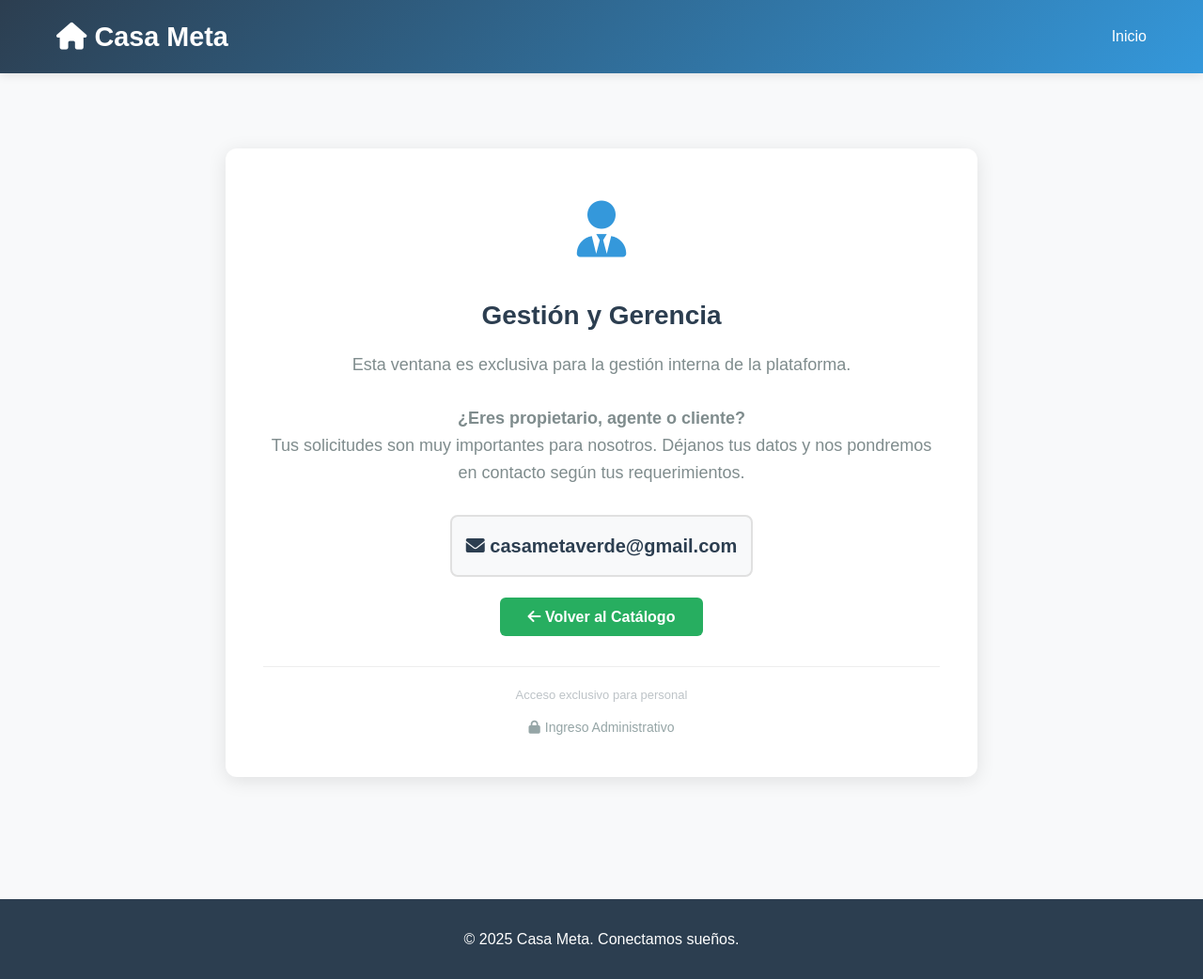
After one commit to frantastico-rgb/inmobiliaria, a PHP site: page /public/acceso.php in a window 1280 px wide. The commit adds this page. Shown: the whole page at 94% size. Run offline with PHP 8.4, Linux system fonts and the light colour scheme.

Commit message:
mailto  y acceso admin

```diff
--- /dev/null
+++ b/public/acceso.php
@@ -0,0 +1,116 @@
+<?php
+// Portal Público - Página de Contacto Administrativo
+?>
+<!DOCTYPE html>
+<html lang="es">
+<head>
+    <meta charset="UTF-8">
+    <meta name="viewport" content="width=device-width, initial-scale=1.0">
+    <title>Gestión y Gerencia - Casa Meta</title>
+    <link rel="stylesheet" href="css/catalogo.css">
+    <link rel="stylesheet" href="https://cdnjs.cloudflare.com/ajax/libs/font-awesome/6.0.0/css/all.min.css">
+    <style>
+        .access-container {
+            max-width: 800px;
+            margin: 60px auto;
+            background: white;
+            padding: 40px;
+            border-radius: 12px;
+            box-shadow: 0 4px 20px rgba(0,0,0,0.1);
+            text-align: center;
+        }
+        .access-icon {
+            font-size: 60px;
+            color: #3498db;
+            margin-bottom: 20px;
+        }
+        .access-title {
+            color: #2c3e50;
+            margin-bottom: 15px;
+            font-size: 28px;
+        }
+        .access-message {
+            color: #7f8c8d;
+            font-size: 18px;
+            line-height: 1.6;
+            margin-bottom: 30px;
+        }
+        .contact-email {
+            background: #f8f9fa;
+            padding: 15px;
+            border-radius: 8px;
+            font-weight: bold;
+            color: #2c3e50;
+            font-size: 20px;
+            margin-bottom: 30px;
+            display: inline-block;
+            border: 2px solid #e0e0e0;
+            text-decoration: none; /* Evita el subrayado del enlace */
+        }
+        .btn-home {
+            background: #27ae60;
+            color: white;
+            text-decoration: none;
+            padding: 12px 30px;
+            border-radius: 6px;
+            font-weight: bold;
+            transition: background 0.3s;
+        }
+        .btn-home:hover {
+            background: #219150;
+        }
+    </style>
+</head>
+<body>
+    <header class="header">
+        <div class="header-content">
+            <div class="logo">
+                <h1><i class="fas fa-home"></i> Casa Meta</h1>
+            </div>
+            <nav>
+                <ul class="nav-links">
+                    <li><a href="index.php">Inicio</a></li>
+                </ul>
+            </nav>
+        </div>
+    </header>
+
+    <main class="container">
+        <div class="access-container">
+            <div class="access-icon">
+                <i class="fas fa-user-tie"></i>
+            </div>
+            <h1 class="access-title">Gestión y Gerencia</h1>
+
+            <p class="access-message">
+                Esta ventana es exclusiva para la gestión interna de la plataforma.
+                <br><br>
+                <strong>¿Eres propietario, agente o cliente?</strong><br>
+                Tus solicitudes son muy importantes para nosotros. Déjanos tus datos y nos pondremos en contacto según tus requerimientos.
+            </p>
+
+            <a href="mailto:casametaverde@gmail.com" class="contact-email">
+                <i class="fas fa-envelope"></i> casametaverde@gmail.com
+            </a>
+
+            <div>
+                <a href="index.php" class="btn-home">
+                    <i class="fas fa-arrow-left"></i> Volver al Catálogo
+                </a>
+            </div>
+
+            <!-- Enlace de Acceso Interno (Funcional en Local, Oculto/Inaccesible en Producción) -->
+            <div style="margin-top: 40px; border-top: 1px solid #eee; padding-top: 20px;">
+                <p style="font-size: 13px; color: #bdc3c7; margin-bottom: 10px;">Acceso exclusivo para personal</p>
+                <a href="../index.php" style="color: #95a5a6; text-decoration: none; font-size: 14px; display: inline-flex; align-items: center; gap: 5px;">
+                    <i class="fas fa-lock"></i> Ingreso Administrativo
+                </a>
+            </div>
+        </div>
+    </main>
+
+    <footer class="footer">
+        <p>&copy; 2025 Casa Meta. Conectamos sueños.</p>
+    </footer>
+</body>
+</html>
--- a/public/index.php
+++ b/public/index.php
@@ -103,7 +103,7 @@ $ciudades_resultado = $conn->query($sql_ciudades);
                     <li><a href="#inmuebles"><i class="fas fa-building"></i> Inmuebles</a></li>
                     <li><a href="mapa.php"><i class="fas fa-map"></i> Mapa</a></li>
                     <li><a href="favoritos.php"><i class="fas fa-heart"></i> Favoritos (<span id="favoritesCountNav">0</span>)</a></li>
-                    <li><a href="/INMOBILIARIA_1/auth/login.php"><i class="fas fa-user-lock"></i> Acceso</a></li>
+                    <li><a href="acceso.php"><i class="fas fa-user-tie"></i> Gestión</a></li>
                 </ul>
             </nav>
         </div>
```
